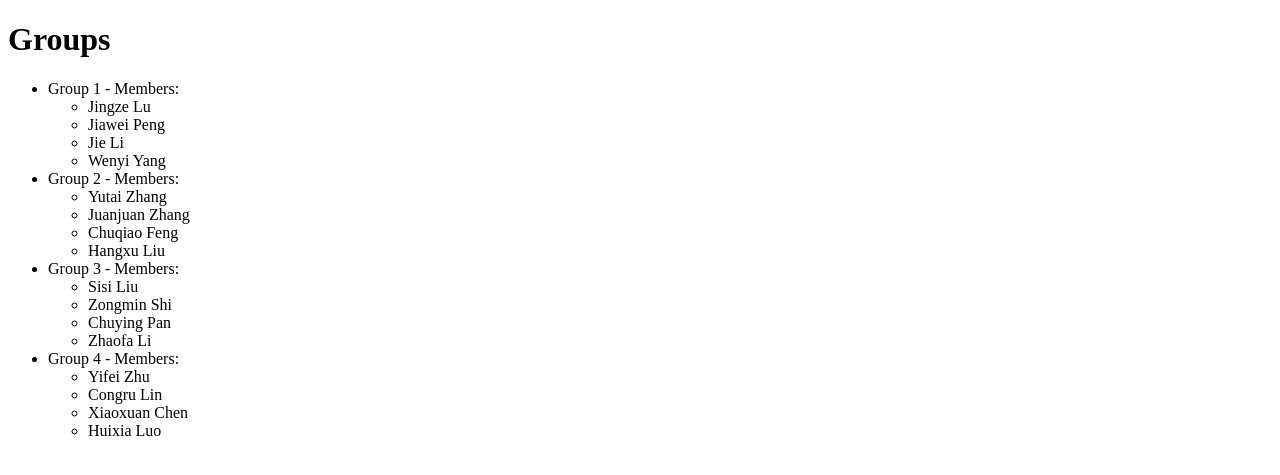
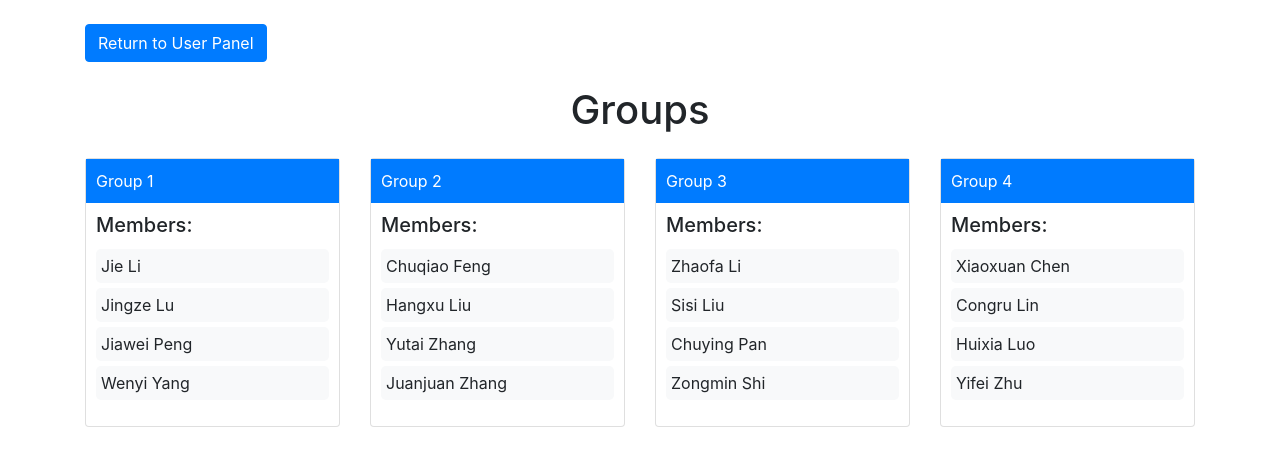
Before and after one commit to Yifei-Zhu/LanGroupHomepage, a Django app: page /groups/ in a window 1280 px wide. Shown: the top 475 px of the page. Run offline with Django 4.2, Linux system fonts and the light colour scheme; data comes from the database, SQL or seed files in the repository; both versions use the stored data as it was after the commit; some libraries are stand-ins or nearby versions.

Commit message:
add show duty group

```diff
--- a/duties/templates/groups/show_groups.html
+++ b/duties/templates/groups/show_groups.html
@@ -1,20 +1,58 @@
 <!DOCTYPE html>
-<html>
+<html lang="en">
 <head>
-    <title>Group List</title>
+    <meta charset="UTF-8">
+    <title>Groups</title>
+    <link rel="stylesheet" href="https://stackpath.bootstrapcdn.com/bootstrap/4.3.1/css/bootstrap.min.css">
+    <style>
+        .group-card {
+            margin-bottom: 20px;
+        }
+        .group-header {
+            background-color: #007bff;
+            color: white;
+            padding: 10px;
+        }
+        .group-body {
+            padding: 10px;
+        }
+        .member-item {
+            background-color: #f8f9fa;
+            margin-bottom: 5px;
+            padding: 5px;
+            border-radius: 5px;
+        }
+    </style>
 </head>
 <body>
-    <h1>Groups</h1>
-    <ul>
-        {% for group in groups %}
-        <li>Group {{ forloop.counter }} - Members:
-            <ul>
-                {% for user in group.users.all %}
-                <li>{{ user.first_name }} {{ user.last_name }}</li>
-                {% endfor %}
-            </ul>
-        </li>
-        {% endfor %}
-    </ul>
+    <div class="container mt-4">
+        <div class="mb-4">
+            <a href="{% url 'calendar' %}" class="btn btn-primary">Return to User Panel</a>
+        </div>
+        <h1 class="text-center mb-4">Groups</h1>
+        <div class="row">
+            {% for group in groups %}
+            <div class="col-lg-3 col-md-4 col-sm-6">
+                <div class="card group-card">
+                    <div class="group-header">
+                        Group {{ forloop.counter }}
+                    </div>
+                    <div class="card-body group-body">
+                        <h5 class="card-title">Members:</h5>
+                        <ul class="list-unstyled">
+                            {% for user in group.sorted_users %}
+                            <li class="member-item">{{ user.first_name }} {{ user.last_name }}</li>
+                            {% endfor %}
+                        </ul>
+                    </div>
+                </div>
+            </div>
+            {% endfor %}
+        </div>
+    </div>
+
+<script src="https://code.jquery.com/jquery-3.3.1.slim.min.js"></script>
+<script src="https://cdnjs.cloudflare.com/ajax/libs/popper.js/1.14.7/umd/popper.min.js"></script>
+<script src="https://stackpath.bootstrapcdn.com/bootstrap/4.3.1/js/bootstrap.min.js"></script>
 </body>
 </html>
--- a/duties/views.py
+++ b/duties/views.py
@@ -2,5 +2,8 @@ from django.shortcuts import render
 from .models import DutyGroup
 
 def show_groups(request):
-    groups = DutyGroup.objects.all()  # 获取所有组
+    groups = DutyGroup.objects.all()
+    # 对每个组中的用户按姓氏排序
+    for group in groups:
+        group.sorted_users = group.users.all().order_by('last_name')
     return render(request, 'groups/show_groups.html', {'groups': groups})
--- a/lan_group/settings.py
+++ b/lan_group/settings.py
@@ -48,7 +48,7 @@ INSTALLED_APPS = [
 ]
 
 CRONJOBS = [
-    ('0 17 * * 0', 'duties.cron.email_scheduled_job'),  # 每周日17点执行
+    ('0 17 * * 1', 'duties.cron.email_scheduled_job'),  # 每周一17点执行
 ]
 
 MIDDLEWARE = [
--- a/user_panel/forms.py
+++ b/user_panel/forms.py
@@ -16,10 +16,11 @@ class EventForm(forms.ModelForm):
         self.fields['participants'].queryset = User.objects.all().order_by('last_name')
         self.fields['participants'].label_from_instance = lambda obj: "%s" % (obj.first_name+' '+obj.last_name)
         self.fields['location'].required = False  # 确保 location 是可选的
+        self.fields['is_public'] = forms.BooleanField(required=False, label='Is this event public?')
 
     class Meta:
         model = Event
-        fields = ['title', 'location','start_time', 'end_time', 'participants']
+        fields = ['title', 'location', 'start_time', 'end_time', 'participants', 'is_public']
         widgets = {
             'participants': forms.CheckboxSelectMultiple,
         }
--- a/user_panel/management/commands/send_reset_password_emails_one.py
+++ b/user_panel/management/commands/send_reset_password_emails_one.py
@@ -10,7 +10,7 @@ class Command(BaseCommand):
     help = 'Send a password reset email to a specific user.'
 
     def handle(self, *args, **options):
-        user = User.objects.get(username='lujz')
+        user = User.objects.get(username='limg')
         uid = urlsafe_base64_encode(force_bytes(user.pk))
         token = default_token_generator.make_token(user)
         reset_url = f"http://121.41.79.67:8000{reverse('password_reset_confirm', kwargs={'uidb64': uid, 'token': token})}"
--- a/user_panel/models.py
+++ b/user_panel/models.py
@@ -25,3 +25,4 @@ class Event(models.Model):
     location = models.CharField(max_length=255, blank=True, null=True)
     created_by = models.ForeignKey(User, on_delete=models.CASCADE, related_name='created_events')
     participants = models.ManyToManyField(User, related_name='participating_events', blank=True)
+    is_public = models.BooleanField(default=True)
--- a/user_panel/urls.py
+++ b/user_panel/urls.py
@@ -25,9 +25,10 @@ urlpatterns = [
 
     path('user_panel/', views.user_panel_view, name='user_panel'),
 
-    # path('login/', LoginView.as_view(next_page='/'), name='login'),
+    # path('logout/', auth_views.LogoutView.as_view(), name='logout'),
+    # # path('login/', LoginView.as_view(next_page='/'), name='login'),
     path('password_change/', auth_views.PasswordChangeView.as_view(), name='password_change'),
-    path('logout/', auth_views.LogoutView.as_view(), name='logout'),
+    path('logout/', auth_views.LogoutView.as_view(next_page='/'), name='logout'),
 
     path('password_reset/', auth_views.PasswordResetView.as_view(), name='password_reset'),
     path('password_reset/done/', auth_views.PasswordResetDoneView.as_view(), name='password_reset_done'),
@@ -42,4 +43,6 @@ urlpatterns = [
     path('events/', views.events, name='events'),
     path('delete_event/<int:event_id>/', views.delete_event, name='delete_event'),
 
+    path('calendar/', auth_views.LoginView.as_view(template_name='registration/user_panel.html'), name='calendar'),
+
 ]
```
Also changed, not shown: templates/user_panel_base.html (added, +45 -0 lines), user_panel/templates/registration/add_event.html (+29 -0 lines), user_panel/templates/registration/user_panel.html (+28 -54 lines), user_panel/views.py (+8 -15 lines), db.sqlite3, static/user_panel.css (renamed from user_panel/static/user_panel/user_panel.css), user_panel/migrations/0007_event_is_public.py (added).
